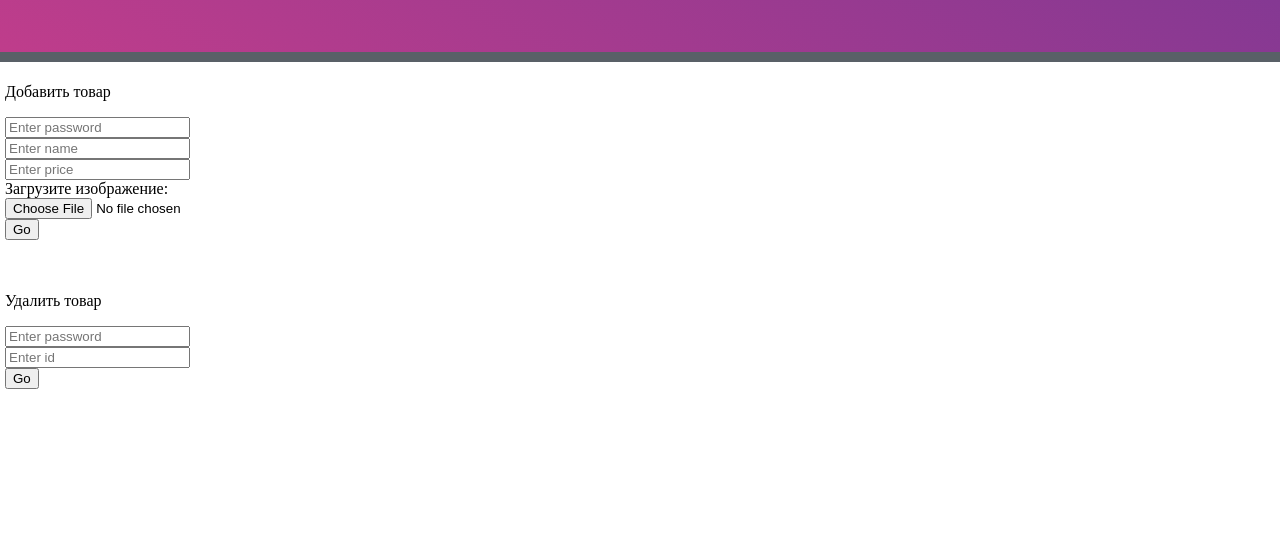
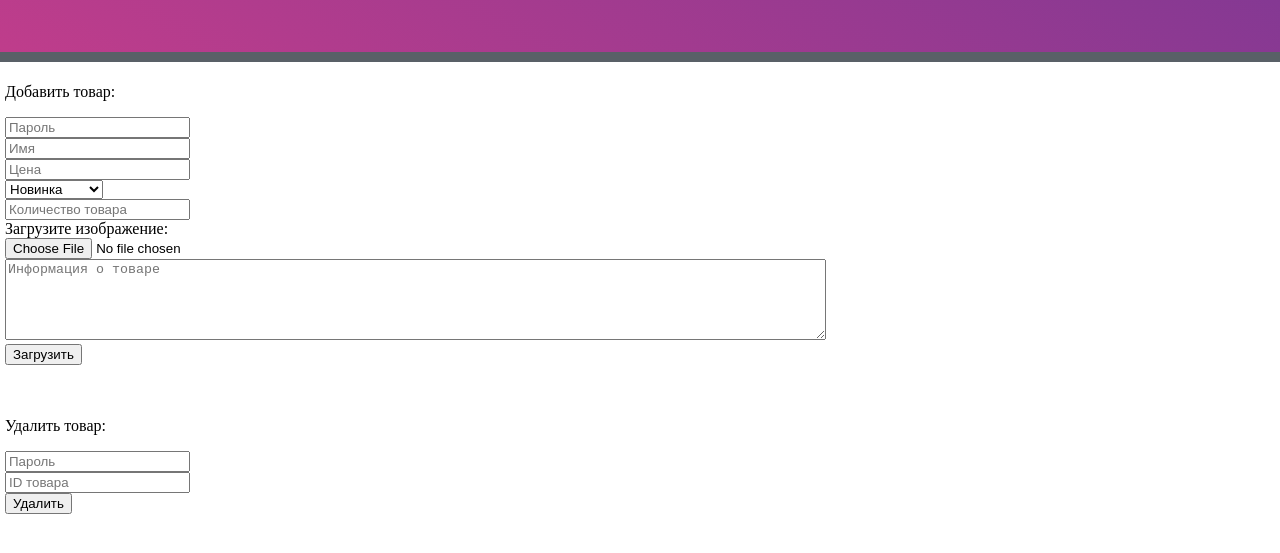
Before and after one commit to FedorTrain/softpajamas.ru, a plain HTML site: page admin.html in a window 1280 px wide. Shown: the part 103-656 px from the top of the page. Drawn offline with Linux system fonts and the light colour scheme.

Commit message:
new infa product post

```diff
--- a/admin.html
+++ b/admin.html
@@ -17,22 +17,31 @@
 
     </div>
     <div id="content">
-      <p>Добавить товар</p>
+      <p>Добавить товар:</p>
       <form action="php/post.php" method="post" enctype="multipart/form-data">
-        <input type="password" class="form-control" name="pass" id="pass" placeholder="Enter password"><br>
-        <input type="text" class="form-control" name="name" id="name" placeholder="Enter name"><br>
-        <input type="number" class="form-control" name="price" id="price" placeholder="Enter price"><br>
+        <input required type="password" class="form-control" name="pass" id="pass" placeholder="Пароль"><br>
+        <input required type="text" class="form-control" name="name" id="name" maxlength=100 placeholder="Имя"><br>
+        <input required type="number" class="form-control" name="price" id="price" step=0.01 placeholder="Цена"><br>
+        <!-- <input type="text" class="form-control" name="type" id="type" list="typeProduct" maxlength=100 placeholder="Тип товара(новинка, популярное, в наличии)"> -->
+        <select id="type" class="form-control" name="type">
+          <option value="new">Новинка</option>
+          <option value="popular">Популярное</option>
+          <option value="stock">В наличии</option>
+        </select>
+        <br>
+        <input required type="number" class="form-control" name="number" id="number" placeholder="Количество товара"><br>
         Загрузите изображение:<br>
-        <input type="file" class="form-control" name="image" id="image" placeholder="Enter path to image"><br>
-        <button class="btn btn-success">Go</button>
+        <input required type="file" class="form-control" name="image" id="image" placeholder="Enter path to image"><br>
+        <textarea required type="text"  class="form-control" name="info" id="info" maxlength=1000 placeholder="Информация о товаре" cols=100 rows=5></textarea><br>
+        <button class="btn btn-success">Загрузить</button>
       </form>
       <br>
       <br>
-      <p>Удалить товар</p>
+      <p>Удалить товар:</p>
       <form action="php/delete.php" method="post" enctype="multipart/form-data">
-        <input type="password" class="form-control" name="pass" id="pass" placeholder="Enter password"><br>
-        <input type="number" class="form-control" name="id" id="id" placeholder="Enter id"><br>
-        <button class="btn btn-success">Go</button>
+        <input required type="password" class="form-control" name="pass" id="pass" placeholder="Пароль"><br>
+        <input required type="number" class="form-control" name="id" id="id" placeholder="ID товара"><br>
+        <button class="btn btn-success">Удалить</button>
       </form>
 
 
```
Also changed, not shown: 1 other file.
